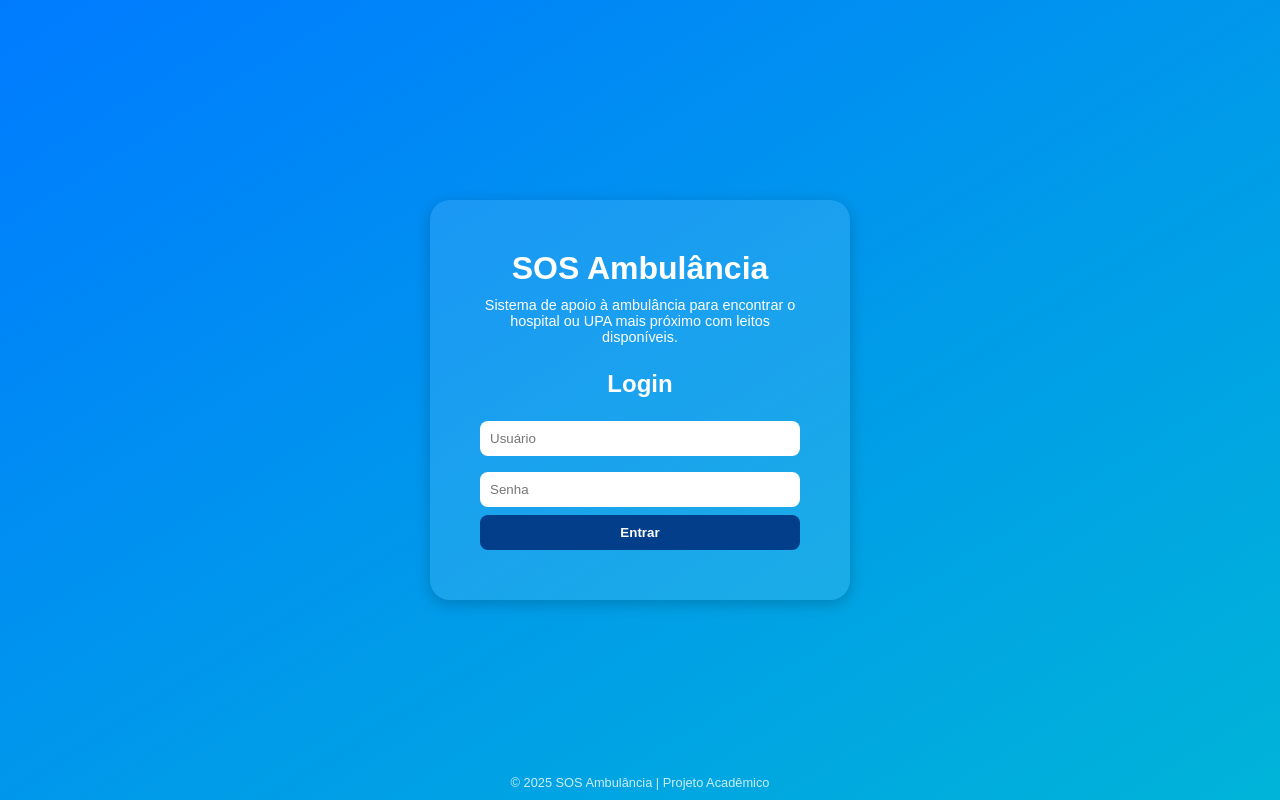
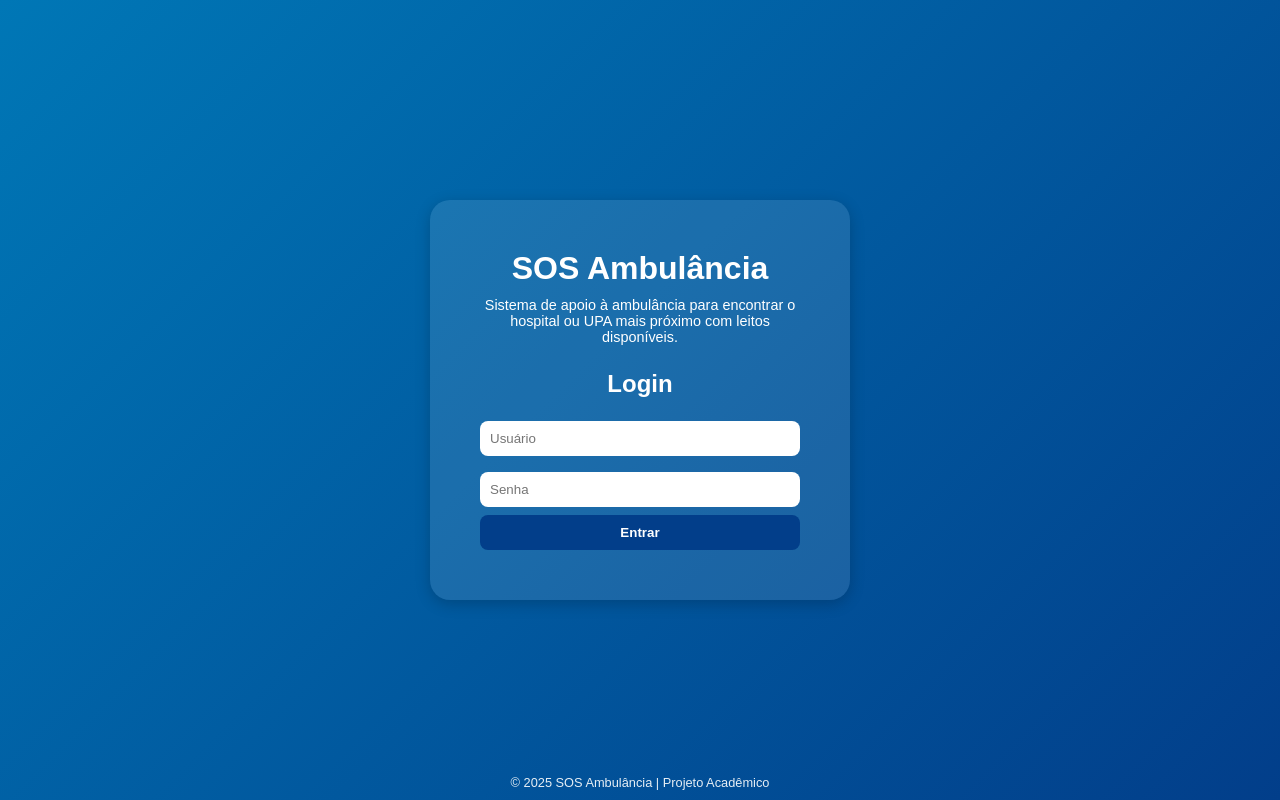
Before and after one commit to caetano-zpp/Trabalho-Complexidade-de-Algoritmos, a Flask app: page / in a window 1280 px wide. Run offline with Flask 3, Linux system fonts and the light colour scheme.

Commit message:
Normalize background colors with CSS variables

```diff
--- a/static/style.css
+++ b/static/style.css
@@ -5,9 +5,21 @@
     font-family: "Poppins", sans-serif;
 }
 
+:root {
+    --bg-start: #0077b6;
+    --bg-end: #023e8a;
+    --button-bg: #023e8a;
+    --button-hover: #0077b6;
+    --container-bg: rgba(255, 255, 255, 0.1);
+    --text-color: #ffffff;
+    --muted-text: rgba(255,255,255,0.9);
+    --panel-bg: rgba(0, 0, 0, 0.2);
+    --error: #ff4444;
+}
+
 body {
-    background: linear-gradient(to bottom right, #007bff, #00b4d8);
-    color: #fff;
+    background: linear-gradient(135deg, var(--bg-start), var(--bg-end));
+    color: var(--text-color);
     display: flex;
     flex-direction: column;
     align-items: center;
@@ -16,7 +28,7 @@ body {
 }
 
 .container {
-    background-color: rgba(255, 255, 255, 0.1);
+    background-color: var(--container-bg);
     padding: 50px;
     border-radius: 20px;
     text-align: center;
@@ -51,8 +63,8 @@ input {
 button {
     width: 100%;
     padding: 10px;
-    background-color: #023e8a;
-    color: white;
+    background-color: var(--button-bg);
+    color: var(--text-color);
     font-weight: bold;
     border: none;
     border-radius: 8px;
@@ -61,7 +73,7 @@ button {
 }
 
 button:hover {
-    background-color: #0077b6;
+    background-color: var(--button-hover);
 }
 
 .mensagem {
@@ -70,12 +82,12 @@ button:hover {
 }
 
 .erro {
-    color: #ff4444;
+    color: var(--error);
 }
 
 footer {
     position: absolute;
     bottom: 10px;
     font-size: 0.8em;
-    color: rgba(255,255,255,0.8);
+    color: var(--muted-text);
 }
```
Also changed, not shown: templates/home.html (+21 -10 lines), templates/static/style.css (+20 -7 lines).
